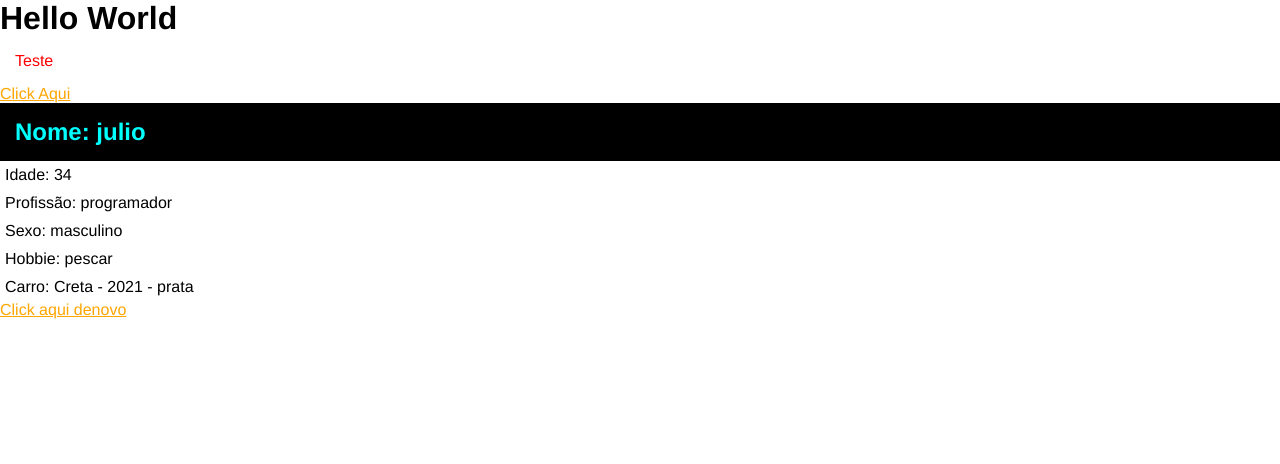
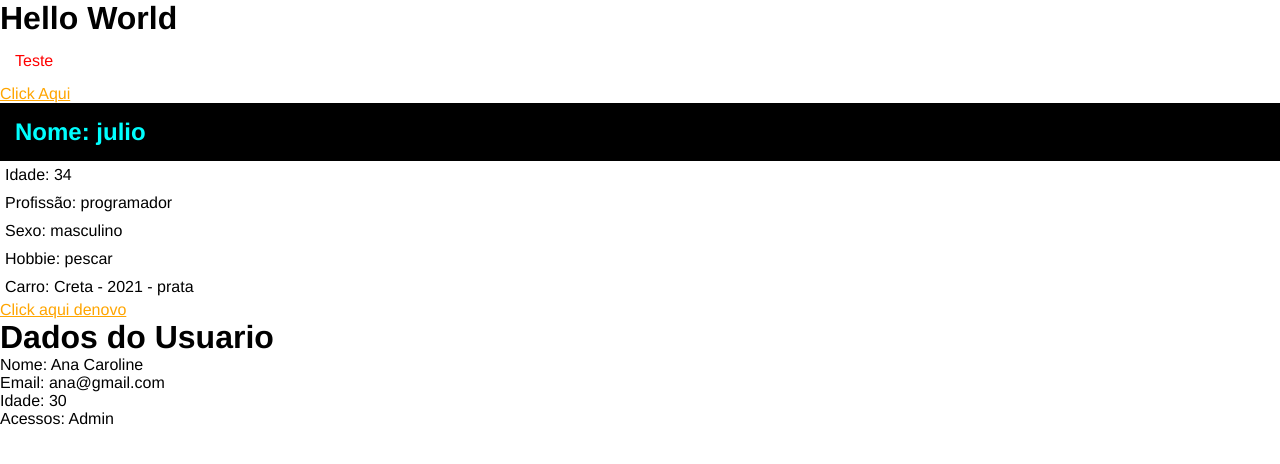
Before and after one commit to julio-kuniwake/momentos-front, an Angular app: page / in a window 1280 px wide. Shown: the top 464 px of the page. Built offline with nearby package versions, Linux system fonts and the light colour scheme.

Commit message:
Compartilhamento de dados entre componente pai com o componente filho

```diff
--- a/src/app/app.component.html
+++ b/src/app/app.component.html
@@ -5,3 +5,4 @@
   <a href="#"> Click Aqui</a>
 </div>
 <app-first-component></app-first-component>
+<app-parent-data [name]="userName" [userData]="userData"></app-parent-data>
--- a/src/app/app.component.ts
+++ b/src/app/app.component.ts
@@ -3,8 +3,16 @@ import { Component } from '@angular/core';
 @Component({
   selector: 'app-root',
   templateUrl: './app.component.html',
-  styleUrls: ['./app.component.css']
+  styleUrls: ['./app.component.css'],
 })
 export class AppComponent {
+  userName = 'Ana Caroline';
+
+  userData = {
+    email: 'ana@gmail.com',
+    idade: 30,
+    role: 'Admin',
+  };
+
   title = 'momentos-front';
 }
--- a/src/app/app.module.ts
+++ b/src/app/app.module.ts
@@ -3,11 +3,13 @@ import { BrowserModule } from '@angular/platform-browser';
 
 import { AppComponent } from './app.component';
 import { FirstComponentComponent } from './components/first-component/first-component.component';
+import { ParentDataComponent } from './components/parent-data/parent-data.component';
 
 @NgModule({
   declarations: [
     AppComponent,
-    FirstComponentComponent
+    FirstComponentComponent,
+    ParentDataComponent
   ],
   imports: [
     BrowserModule
--- a/src/app/components/first-component/first-component.component.ts
+++ b/src/app/components/first-component/first-component.component.ts
@@ -1,11 +1,11 @@
-import { Component } from '@angular/core';
+import { Component, OnInit } from '@angular/core';
 
 @Component({
   selector: 'app-first-component',
   templateUrl: './first-component.component.html',
   styleUrls: ['./first-component.component.css'],
 })
-export class FirstComponentComponent {
+export class FirstComponentComponent implements OnInit{
   name: string = 'julio';
   age: number = 34;
   job = 'programador';
--- /dev/null
+++ b/src/app/components/parent-data/parent-data.component.html
@@ -0,0 +1,5 @@
+<h1>Dados do Usuario</h1>
+<p>Nome: {{ name }}</p>
+<p>Email: {{ userData.email }}</p>
+<p>Idade: {{ userData.idade }}</p>
+<p>Acessos: {{ userData.role }}</p>
--- /dev/null
+++ b/src/app/components/parent-data/parent-data.component.ts
@@ -0,0 +1,15 @@
+import { Component, OnInit, Input } from '@angular/core';
+
+@Component({
+  selector: 'app-parent-data',
+  templateUrl: './parent-data.component.html',
+  styleUrls: ['./parent-data.component.css'],
+})
+export class ParentDataComponent implements OnInit {
+  @Input() name: string = '';
+  @Input() userData!: { email: string; idade: number; role: string };
+
+  constructor() {}
+
+  ngOnInit(): void {}
+}
```
Also changed, not shown: src/app/components/parent-data/parent-data.component.css (added), 1 other file (tests, documents, lock files or other folders).
